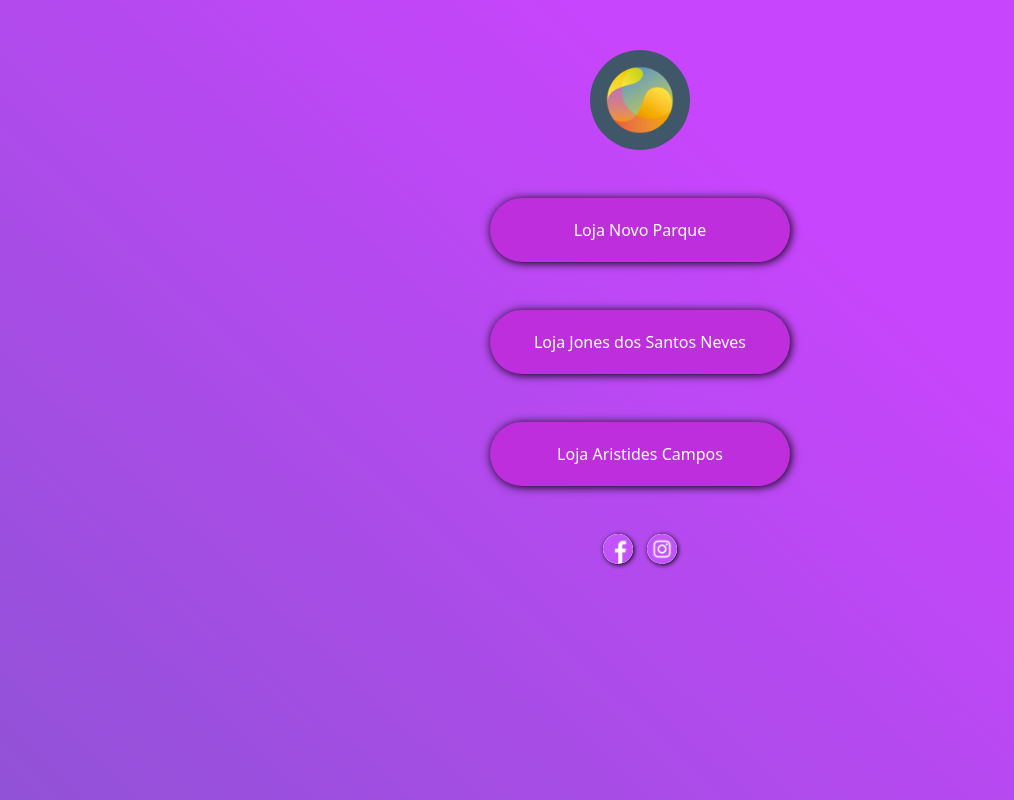
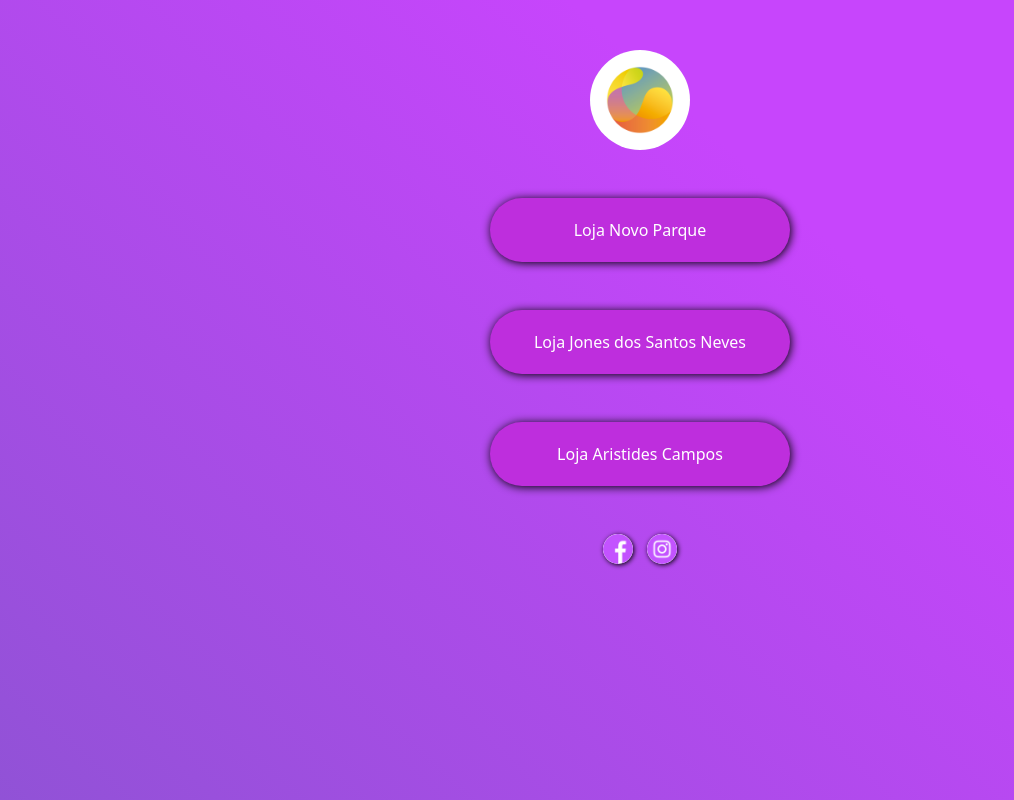
Before and after one commit to vainabiolink/mundodastintas, a plain HTML site: page index.html in a window 1280 px wide. Shown: the top 800 px of the page, without its empty margins (0-1014 px from the left). Drawn offline with nearby package versions, Linux system fonts and the light colour scheme.

Commit message:
Update index.html

```diff
--- a/index.html
+++ b/index.html
@@ -12,7 +12,7 @@
         <div class="container">
             <div class="text-center">
                 <div class="celula1 mb-5"><!--Logo do Cliente-->
-                    <img src="img/Logo-2.png" alt="logo" class="logo">
+                    <img src="img/Logo-1.png" alt="logo" class="logo">
                 </div>
                 <div class="celula-link mb-5"><!--Links dos clientes-->
                     <a href="https://api.whatsapp.com/send?phone=5528999915777" class="link">Loja Novo Parque</a>
```
